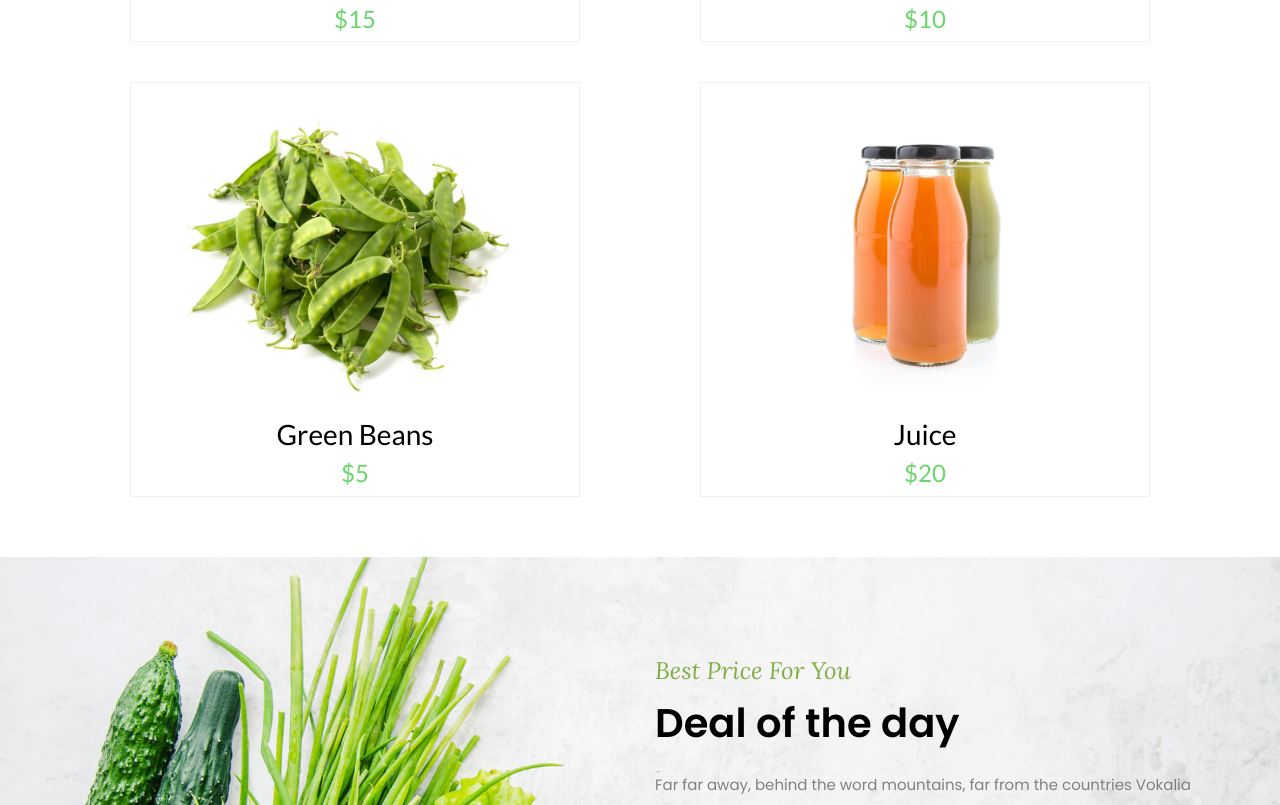
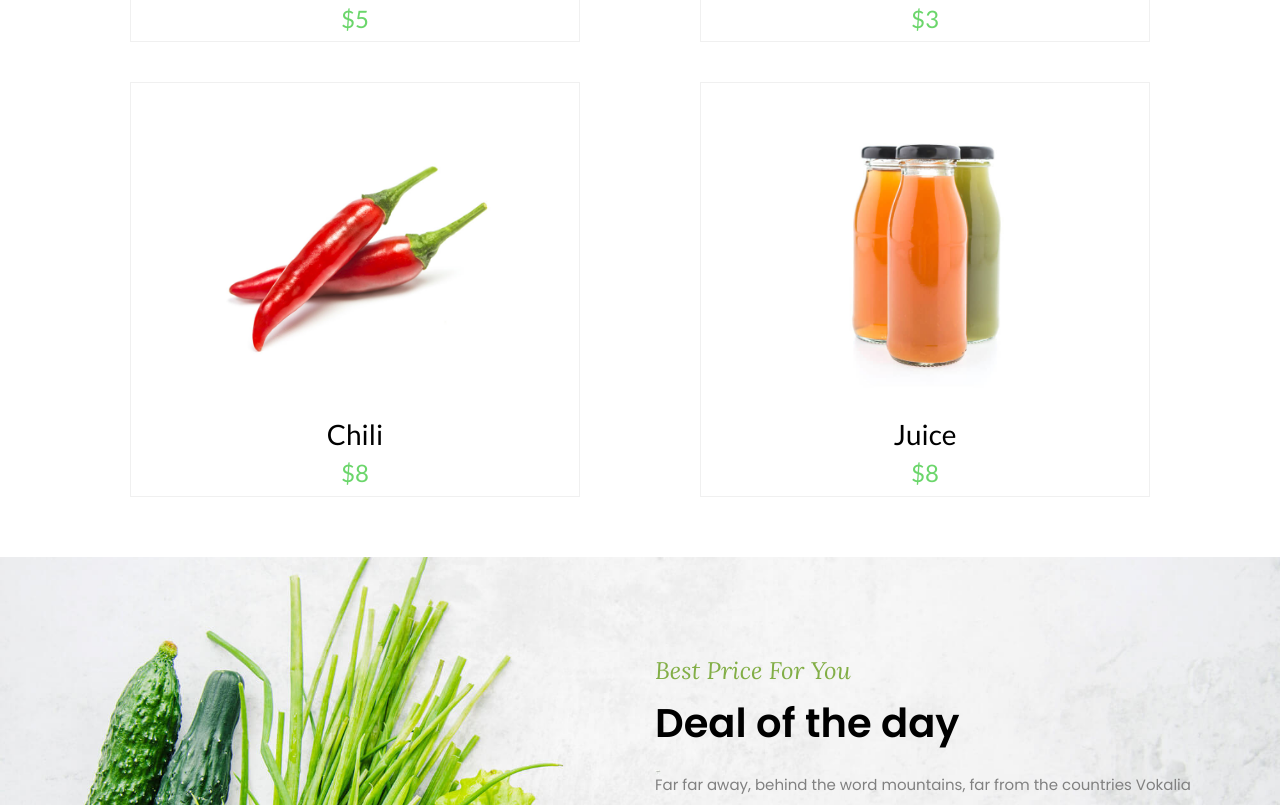
Before and after one commit to weronikamichalczewska/organic-shop, a plain HTML site: page index.html in a window 1280 px wide. Shown: the part 1491-2296 px from the top of the page. Drawn offline with nearby package versions, Linux system fonts and the light colour scheme.

Commit message:
Change products

```diff
--- a/index.html
+++ b/index.html
@@ -99,28 +99,28 @@
         <div class="col-md-6 img-container animate-left">
 					<img src="./images/peper.jpg" alt="product" data-id="1" class="product-img img-fluid">
           <h3>Peper</h3>
-          <h4>$15</h4>
+          <h4>$5</h4>
           <a href="#/" class="add-cart cart1">Add to Cart</a>
         </div>
 
         <div class="col-md-6 img-container animate-right">
 					<img src="./images/apple.jpg" alt="product" data-id="2" class="product-img img-fluid">
 					<h3>Apple</h3>
-          <h4>$10</h4>
+          <h4>$3</h4>
           <a href="#/" class="add-cart cart2">Add to Cart</a>
         </div>
 
         <div class="col-md-6 img-container animate-left">
-					<img src="./images/greenBeans.jpg" alt="product" data-id="3" class="product-img img-fluid">
-					<h3>Green Beans</h3>
-          <h4>$5</h4>
+					<img src="./images/chili.jpg" alt="product" data-id="3" class="product-img img-fluid">
+					<h3>Chili</h3>
+          <h4>$8</h4>
           <a href="#/" class="add-cart cart3">Add to Cart</a>
         </div>
 
         <div class="col-md-6 img-container animate-right">
 					<img src="./images/juice.jpg" alt="product" data-id="4" class="product-img img-fluid">
 					<h3>Juice</h3>
-          <h4>$20</h4>
+          <h4>$8</h4>
           <a href="#/" class="add-cart cart4">Add to Cart</a>
 				</div>
     </div>
--- a/js/cart.js
+++ b/js/cart.js
@@ -4,25 +4,25 @@ const products = [
     {
         name: "Peper",
         tag: "peper",
-        price: 15,
+        price: 5,
         inCart: 0
     },
     {
         name: "Apple",
         tag: "apple",
-        price: 10,
+        price: 3,
         inCart: 0
     },
     {
-        name: "Green Beans",
-        tag: "greenbeans",
-        price: 5,
+        name: "Chili",
+        tag: "chili",
+        price: 8,
         inCart: 0
     },
     {
         name: "Juice",
         tag: "juice",
-        price: 20,
+        price: 8,
         inCart: 0
     }
 ];
@@ -104,7 +104,7 @@ const displayCart = () => {
     const cartCost = parseInt(localStorage.getItem("totalCost"));
     const productContainer = document.querySelector('.products');
 
-    if (productContainer) {
+        if(productContainer) {
         productContainer.innerHTML = `
             <div class="empty-cart mt-4 text-center">
                 <h5>You don't have any items in your cart.</h5>
@@ -140,7 +140,7 @@ const displayCart = () => {
                     Your Total
                     </br></br>
                     $${cartCost},00
-                </h4>`
+                </h4>`;
             deleteButtons();
             manageQuantity();
         }
```
Also changed, not shown: images/chili.jpg (added).
